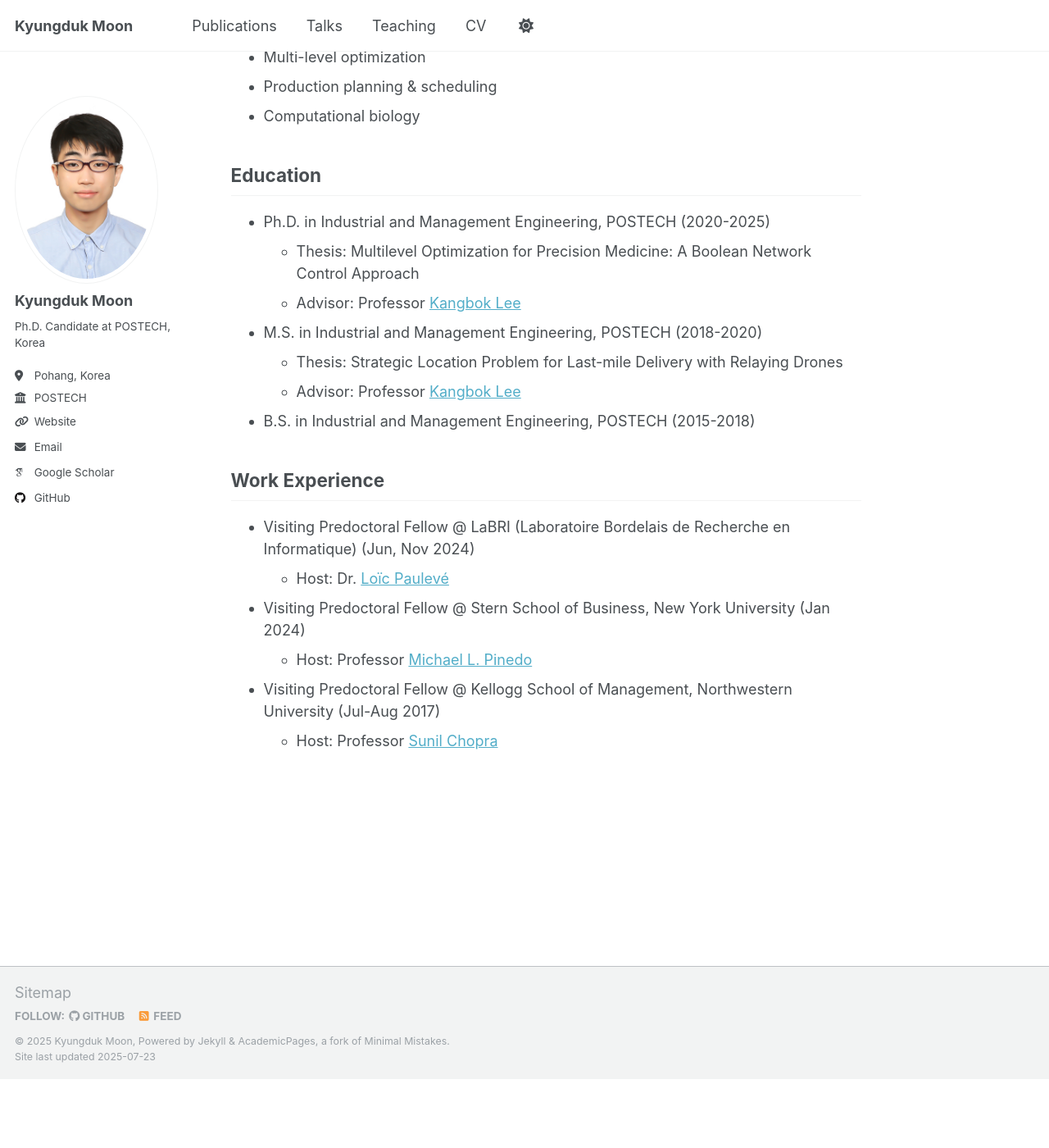
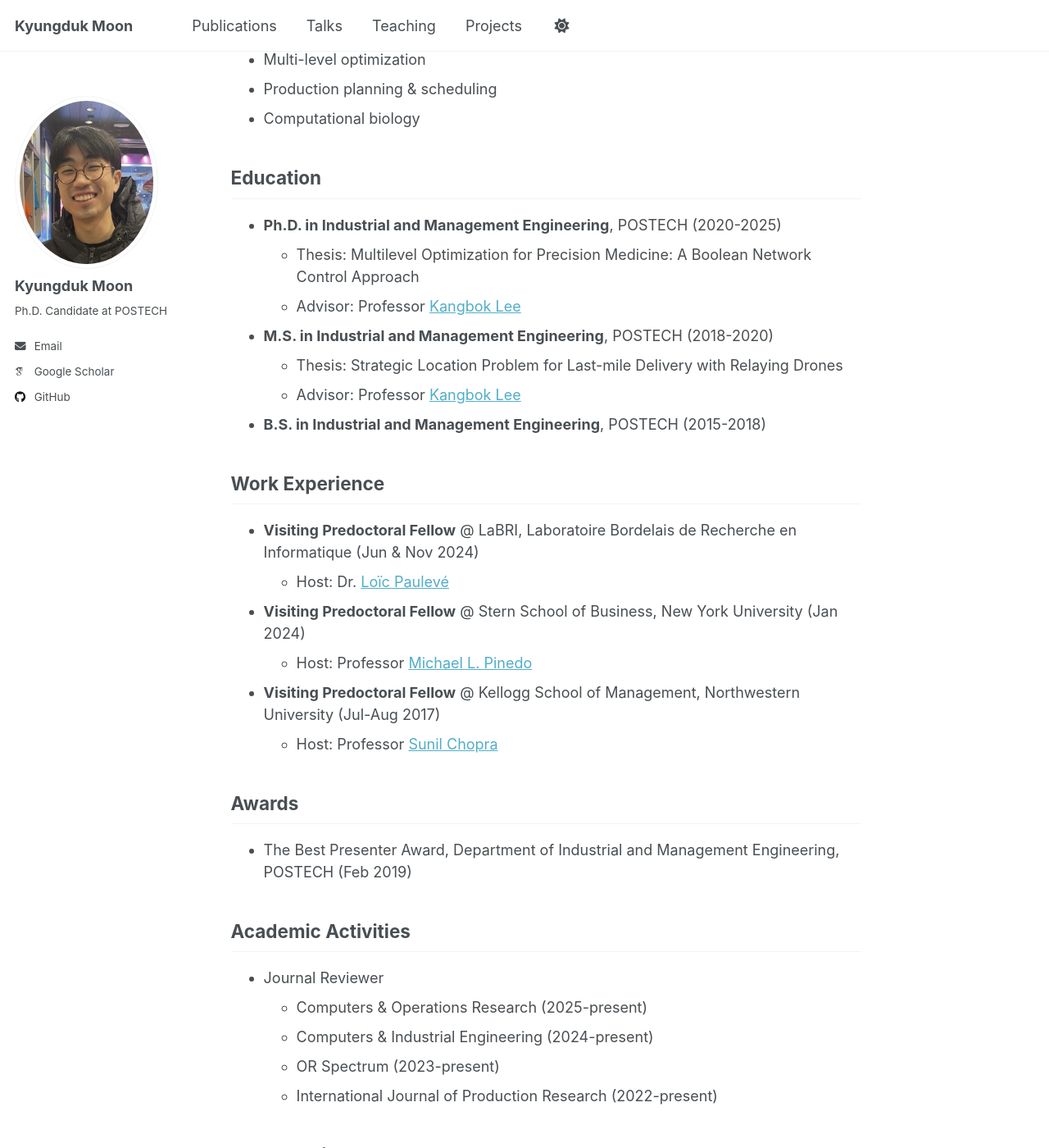
Before and after one commit to kalebmoon07/kalebmoon07.github.io, a Jekyll site: the page built from _pages/about.md, in a window 1280 px wide and 1400 px high, scrolled down 301 px. Shown: the whole window at 82% size. Built offline with Jekyll 4.4.1, drawn with Linux system fonts in a browser that asks for light colours; some web fonts are replaced; a script that is not in the unit is left out; before the commit the page ends 1617 px from its top, so only the background shows below that; some of the changed text lies outside the part shown.

Commit message:
Updated projects and profile photo, added awards, activites, and scholarships

```diff
--- a/_config.yml
+++ b/_config.yml
@@ -22,13 +22,13 @@ repository               : "academicpages/academicpages.github.io"
 #               Additional customization can be done by editing /_includes/author-profile.html
 author:
   # Biographic information
-  avatar           : "250425_profile.png"
+  avatar           : "profiles/240126_NY_Hersheys_cropped.jpg"
   name             : "Kyungduk Moon"
   pronouns         : # example: "she/her"
-  bio              : "Ph.D. Candidate at POSTECH, Korea"
-  location         : "Pohang, Korea"
-  employer         : "POSTECH"
-  uri              : https://msolab.org
+  bio              : "Ph.D. Candidate at POSTECH"
+  location         : # "Pohang, Korea"
+  employer         : # "POSTECH"
+  uri              : # https://msolab.org
   email            : "kaleb.moon@postech.ac.kr"
 
   # Academic websites
@@ -120,7 +120,7 @@ staticman:
       options:
         format           : "iso8601" # "iso8601" (default), "timestamp-seconds", "timestamp-milliseconds"
 atom_feed:
-  hide                   : false     # change to true to hide the RSS feed in the footer
+  hide                   : true     # change to true to hide the RSS feed in the footer
   path                   : # blank (default) uses feed.xml
 
 
--- a/_data/navigation.yml
+++ b/_data/navigation.yml
@@ -17,14 +17,17 @@ main:
   - title: "Teaching"
     url: /teaching/
 
+  - title: "Projects"
+    url: /projects/
+
   # - title: "Portfolio"
   #   url: /portfolio/
 
   # - title: "Blog Posts"
   #   url: /year-archive/
 
-  - title: "CV"
-    url: /cv/
+  # - title: "CV"
+  #   url: /cv/
 
   # - title: "CV"
   #   url: /cv-json/
--- a/_pages/about.md
+++ b/_pages/about.md
@@ -20,22 +19,45 @@ Ph.D. candidate at POSTECH (Pohang University of Science and Technology)
 
 ## Education
 
-* Ph.D. in Industrial and Management Engineering, POSTECH (2020-2025)
+* **Ph.D. in Industrial and Management Engineering**, POSTECH (2020-2025)
   * Thesis: Multilevel Optimization for Precision Medicine: A Boolean Network Control Approach
   * Advisor: Professor [Kangbok Lee](https://www.msolab.org/)
-* M.S. in Industrial and Management Engineering, POSTECH (2018-2020)
+* **M.S. in Industrial and Management Engineering**, POSTECH (2018-2020)
+  <!-- * Early graduation, The Best Presenter Award (Department of IME, POSTECH) -->
   * Thesis: Strategic Location Problem for Last-mile Delivery with Relaying Drones
   * Advisor: Professor [Kangbok Lee](https://www.msolab.org/)
-  <!-- * Early graduation, The Best Presenter Award (Department of IME, POSTECH) -->
-* B.S. in Industrial and Management Engineering, POSTECH (2015-2018)
+* **B.S. in Industrial and Management Engineering**, POSTECH (2015-2018)
   <!-- * Early graduation, Summa Cum Laude (2nd place) -->
 
 ## Work Experience
 
-* Visiting Predoctoral Fellow @ LaBRI (Laboratoire Bordelais de Recherche en Informatique) (Jun, Nov 2024)
+* **Visiting Predoctoral Fellow** @ LaBRI, Laboratoire Bordelais de Recherche en Informatique (Jun & Nov 2024)
   * Host: Dr. [Loïc Paulevé](https://loicpauleve.name/)
-* Visiting Predoctoral Fellow @ Stern School of Business, New York University (Jan 2024)
+* **Visiting Predoctoral Fellow** @ Stern School of Business, New York University (Jan 2024)
   * Host: Professor [Michael L. Pinedo](https://www.stern.nyu.edu/faculty/bio/michael-pinedo)
-* Visiting Predoctoral Fellow @ Kellogg School of Management, Northwestern University (Jul-Aug 2017)
+* **Visiting Predoctoral Fellow** @ Kellogg School of Management, Northwestern University (Jul-Aug 2017)
   * Host: Professor [Sunil Chopra](https://www.kellogg.northwestern.edu/faculty/directory/chopra_sunil/)
 <!-- * Intern, PMGROW Corp. (Jul-Aug 2016) -->
+
+## Awards
+
+* The Best Presenter Award, Department of Industrial and Management Engineering, POSTECH (Feb 2019)
+
+## Academic Activities
+
+* Journal Reviewer
+  * Computers & Operations Research (2025-present)
+  * Computers & Industrial Engineering (2024-present)
+  * OR Spectrum (2023-present)
+  * International Journal of Production Research (2022-present)
+
+## Scholarships
+
+* Overseas Dispatch Support Program for Graduate Students, POSTECH (Oct 2024)
+* Boeing Scholarship, POSTECH (Mar & Sep 2017)
+* Honorary Scholarship, POSTECH (Mar 2017)
+* Silent Love Scholarship, POSTECH (Mar & Sep 2016)
+* Jigok Scholarship, POSTECH (Mar 2015-Feb 2017)
+* Work Scholarship, POSTECH (Mar 2015-Feb 2017)
+* STX Foundation Scholarship, STX Foundation (Mar 2017-Aug 2018)
+* POSTECH Church Scholarship, POSTECH (Jan 2017)
```
Also changed, not shown: other parts of _pages/about.md (+2 -3 lines), _pages/projects.md (added, +61 -0 lines), images/profiles/240126_NY_Hersheys_cropped.jpg (added), images/profiles/250425_profile.png (renamed from images/250425_profile.png).
